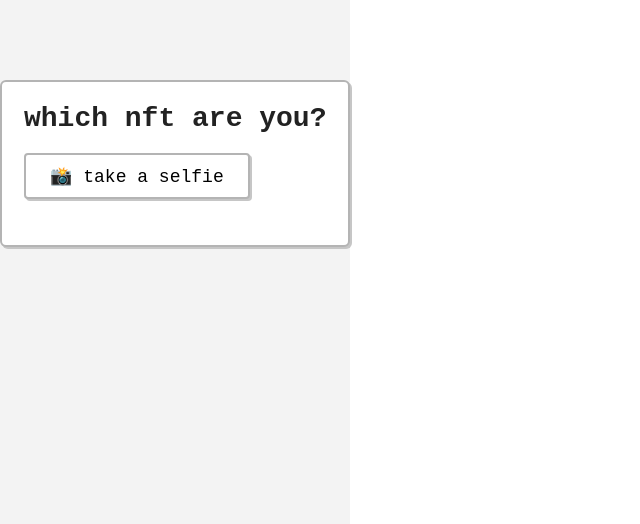
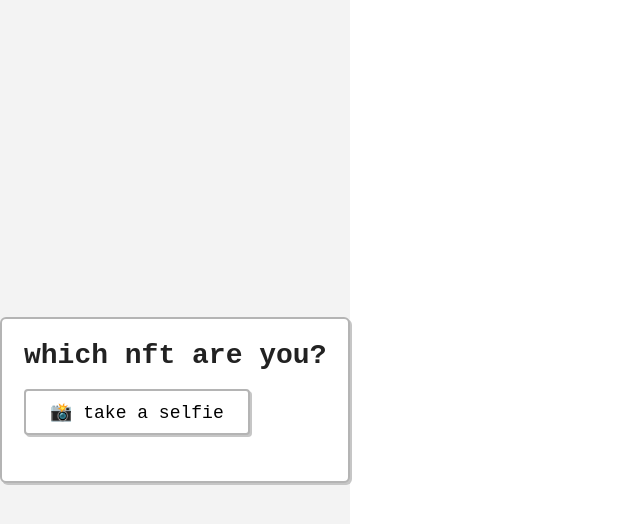
Before and after one commit to loaesthticever/nft-selfie-app, a React (Vite) app: page / in a window 1280 px wide. Shown: the top 524 px of the page, without its empty margins (0-640 px from the left). Built offline with nearby package versions, Linux system fonts and the light colour scheme.

Commit message:
final nft image fix

```diff
--- a/src/App.jsx
+++ b/src/App.jsx
@@ -81,9 +81,12 @@ export default function App() {
       fontFamily: 'monospace',
       background: '#f3f3f3',
       minHeight: '100vh',
-        paddingTop: 40,
       color: '#222',
       margin: 0,
+      display: 'flex',
+      alignItems: 'center',
+      justifyContent: 'center',
+      flexDirection: 'column'
     }}>
       <div
         style={{
```
Lines whose indentation alone changed are shown as unchanged.
